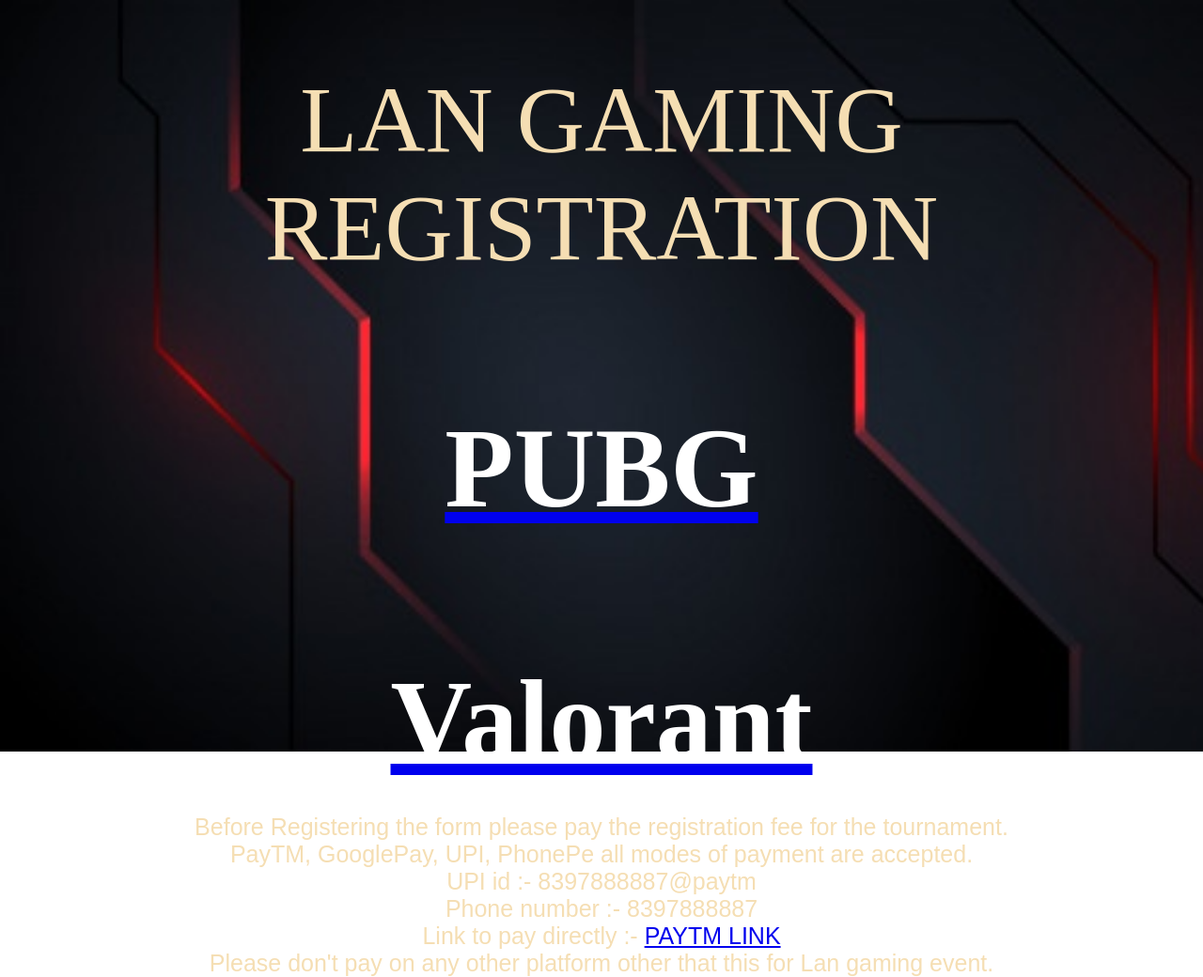
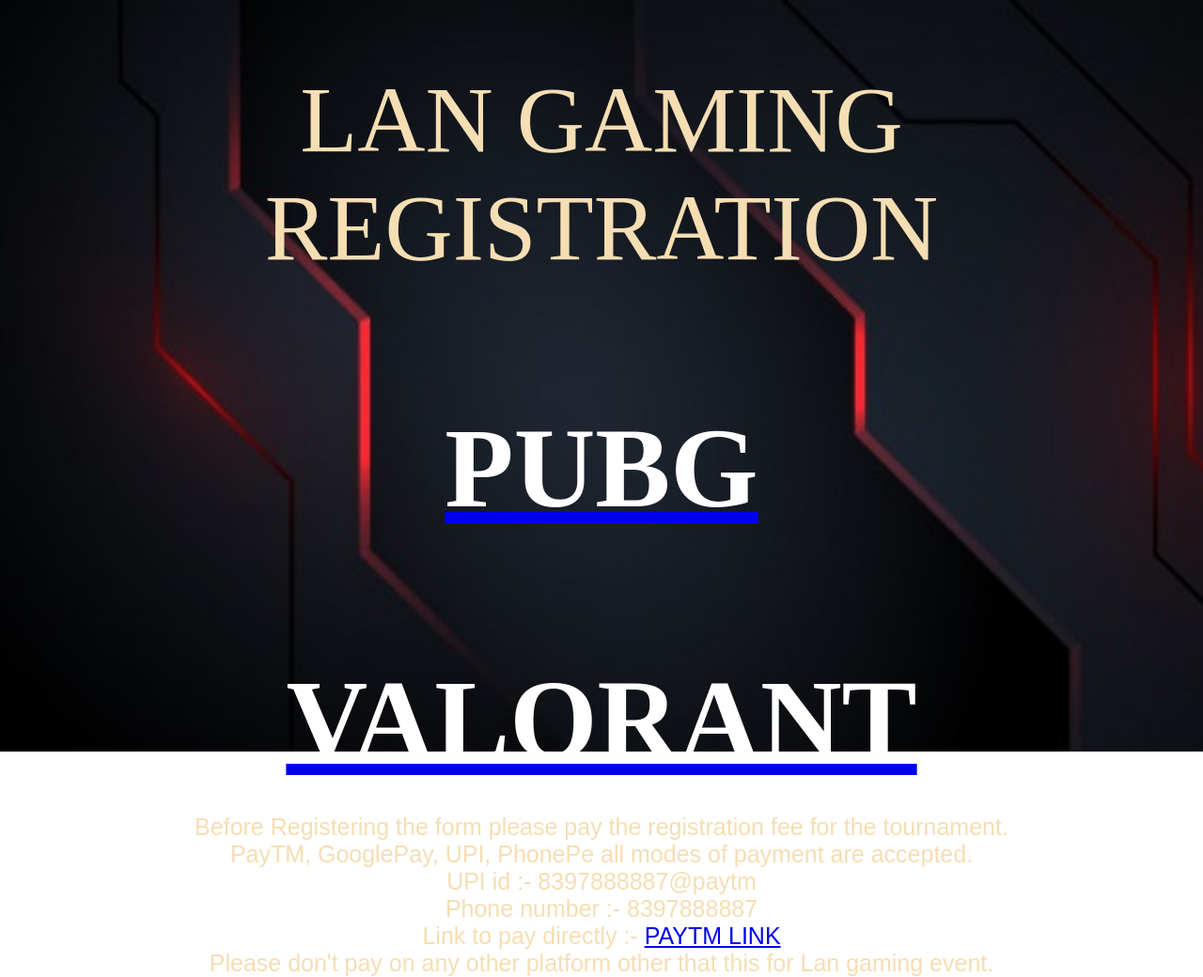
Before and after one commit to Divyansh4721/Lan-Gaming-Registration, a plain HTML site: page index.html in a window 1280 px wide. Shown: the whole page at 94% size. Drawn offline with Linux system fonts and the light colour scheme.

Commit message:
Add files via upload

```diff
--- a/index.html
+++ b/index.html
@@ -21,7 +21,7 @@
             </a>
             <a href="https://forms.gle/ryJFgCfs2nruGEqFA">
                 <div id="event">
-                    Valorant
+                    VALORANT
                 </div>
             </a>
         </div>
--- a/style.css
+++ b/style.css
@@ -3,7 +3,6 @@ body {
     font-family: Algerian;
     padding: 0;
     height: 100vh;
-    user-select: none;
     color: wheat;
     background-repeat: no-repeat;
     background-size: cover;
@@ -14,15 +13,15 @@ body {
     padding-top: 70px;
 }
 
-#event{
+#event {
     font-size: 120px;
     font-weight: bold;
     margin: 130px;
     color: white;
     margin-bottom: 30px;
+}
 
-}
-#info{
+#info {
     font-size: 25px;
     font-family: sans-serif;
 }
```
